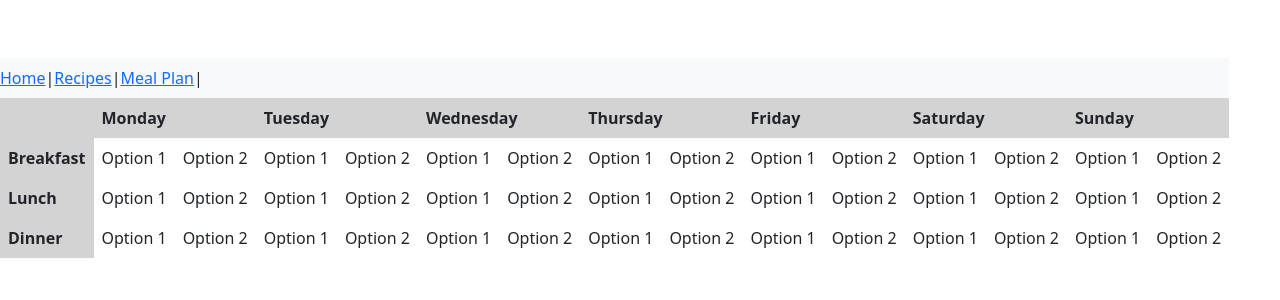
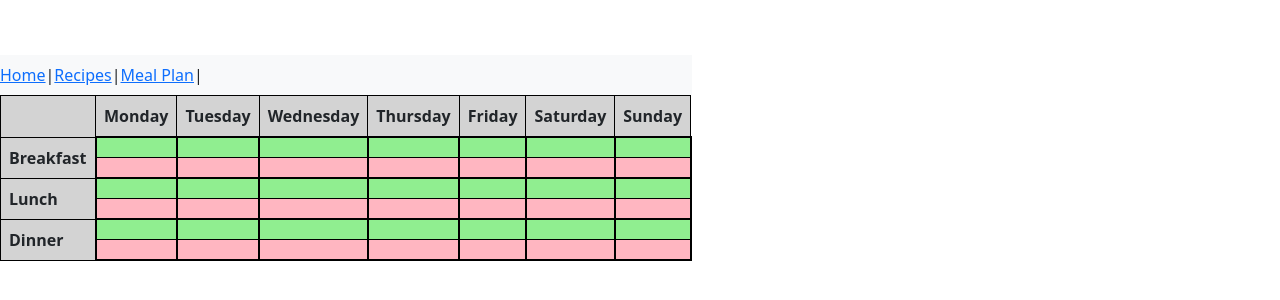
Before and after one commit to daniafernandez/meal-planner, a React (Vite) app in the folder client/: page /mealplan in a window 1280 px wide. Shown: the part 242-542 px from the top of the page. Built offline with nearby package versions, Linux system fonts and the light colour scheme.

Commit message:
table formatting - thick borders around cell groups (meal-day)

```diff
--- a/client/src/pages/MealPlan.tsx
+++ b/client/src/pages/MealPlan.tsx
@@ -3,67 +3,77 @@ function MealPlan() {
         <>
 
         <table>
+            <thead>
                 <tr>
                     <th></th>
-            <th colSpan={2}>Monday</th>
-            <th colSpan={2}>Tuesday</th>
-            <th colSpan={2}>Wednesday</th>
-            <th colSpan={2}>Thursday</th>
-            <th colSpan={2}>Friday</th>
-            <th colSpan={2}>Saturday</th>
-            <th colSpan={2}>Sunday</th>
+                    <th>Monday</th>
+                    <th>Tuesday</th>
+                    <th>Wednesday</th>
+                    <th>Thursday</th>
+                    <th>Friday</th>
+                    <th>Saturday</th>
+                    <th>Sunday</th>
+                </tr>
+            </thead>
+            <tbody>
+                <tr>
+                <th rowSpan={2}>Breakfast</th>
+                <td className="personA"></td>
+                <td className="personA"></td>
+                <td className="personA"></td>
+                <td className="personA"></td>
+                <td className="personA"></td>
+                <td className="personA"></td>
+                <td className="personA"></td>
                 </tr>
                 <tr>
-            <th>Breakfast</th>
-            <td>Option 1</td>
-            <td>Option 2</td>
-            <td>Option 1</td>
-            <td>Option 2</td>
-            <td>Option 1</td>
-            <td>Option 2</td>
-            <td>Option 1</td>
-            <td>Option 2</td>
-            <td>Option 1</td>
-            <td>Option 2</td>
-            <td>Option 1</td>
-            <td>Option 2</td>
-            <td>Option 1</td>
-            <td>Option 2</td>
+                <td className="personD"></td>
+                <td className="personD"></td>
+                <td className="personD"></td>
+                <td className="personD"></td>
+                <td className="personD"></td>
+                <td className="personD"></td>
+                <td className="personD"></td>
                 </tr>
                 <tr>
-            <th>Lunch</th>
-            <td>Option 1</td>
-            <td>Option 2</td>
-            <td>Option 1</td>
-            <td>Option 2</td>
-            <td>Option 1</td>
-            <td>Option 2</td>
-            <td>Option 1</td>
-            <td>Option 2</td>
-            <td>Option 1</td>
-            <td>Option 2</td>
-            <td>Option 1</td>
-            <td>Option 2</td>
-            <td>Option 1</td>
-            <td>Option 2</td>
+                <th rowSpan={2}>Lunch</th>
+                <td className="personA"></td>
+                <td className="personA"></td>
+                <td className="personA"></td>
+                <td className="personA"></td>
+                <td className="personA"></td>
+                <td className="personA"></td>
+                <td className="personA"></td>
                 </tr>
                 <tr>
-            <th>Dinner</th>
-            <td>Option 1</td>
-            <td>Option 2</td>
-            <td>Option 1</td>
-            <td>Option 2</td>
-            <td>Option 1</td>
-            <td>Option 2</td>
-            <td>Option 1</td>
-            <td>Option 2</td>
-            <td>Option 1</td>
-            <td>Option 2</td>
-            <td>Option 1</td>
-            <td>Option 2</td>
-            <td>Option 1</td>
-            <td>Option 2</td>
+                <td className="personD"></td>
+                <td className="personD"></td>
+                <td className="personD"></td>
+                <td className="personD"></td>
+                <td className="personD"></td>
+                <td className="personD"></td>
+                <td className="personD"></td>
                 </tr>
+                <tr>
+                <th rowSpan={2}>Dinner</th>
+                <td className="personA"></td>
+                <td className="personA"></td>
+                <td className="personA"></td>
+                <td className="personA"></td>
+                <td className="personA"></td>
+                <td className="personA"></td>
+                <td className="personA"></td>
+                </tr>
+                <tr>
+                <td className="personD"></td>
+                <td className="personD"></td>
+                <td className="personD"></td>
+                <td className="personD"></td>
+                <td className="personD"></td>
+                <td className="personD"></td>
+                <td className="personD"></td>
+                </tr>
+            </tbody>
         </table>
 
 
--- a/client/src/styles/App.css
+++ b/client/src/styles/App.css
@@ -4,7 +4,7 @@ table {
 }
 
 th, td {
-  border: 1px solid black; /* Adds borders to all cells */
+  border: 1px solid black !important;
   padding: 8px;
   text-align: center;
 }
@@ -12,3 +12,17 @@ th, td {
 th {
   background-color: lightgray; /* Light gray background for headers */
 }
+
+.personA {
+  background-color: lightgreen;
+  border-left: 2px solid black !important;
+  border-right: 2px solid black !important;
+  border-top: 2px solid black !important;
+}
+
+.personD {
+  background-color: lightpink;
+  border-left: 2px solid black !important;
+  border-right: 2px solid black !important;
+  border-bottom: 2px solid black !important;
+}
```
Lines whose indentation alone changed are shown as unchanged.
